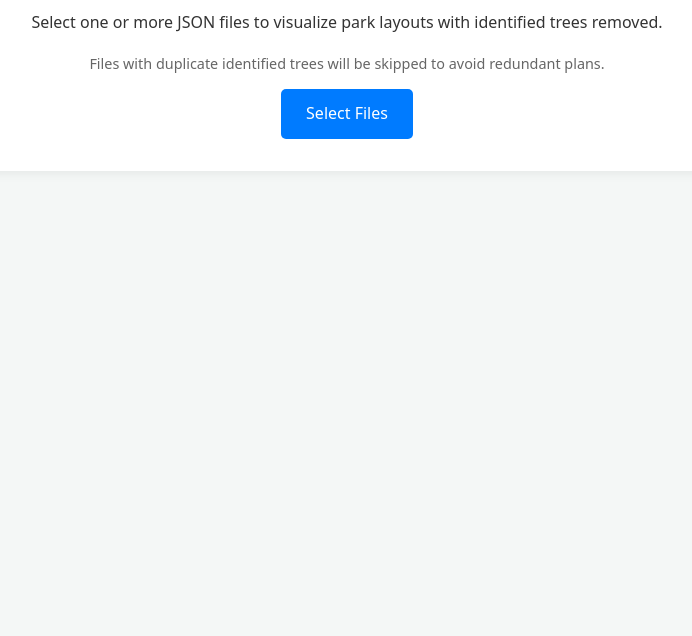
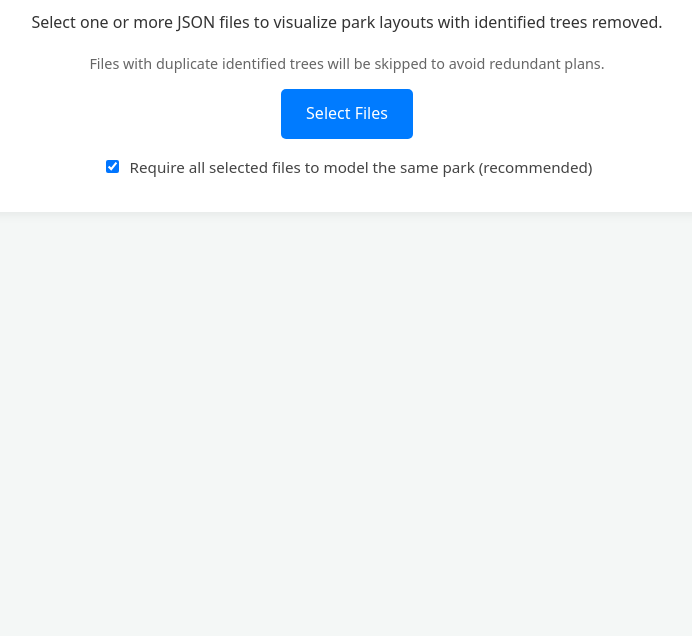
Before and after one commit to 63044k/saag-render, a plain HTML site: page index.html in a window 1280 px wide. Shown: the part 164-800 px from the top of the page, without its empty margins (293-985 px from the left). Drawn offline with Linux system fonts and the light colour scheme.

Commit message:
Require all selected files to model the same park

```diff
--- a/index.html
+++ b/index.html
@@ -81,6 +81,12 @@
             <p style="font-size: 0.9rem; color: #666;">Files with duplicate identified trees will be skipped to avoid redundant plans.</p>
             <label for="file-input" id="file-input-label">Select Files</label>
             <input type="file" id="file-input" accept=".json" multiple>
+            <div style="margin-top: 1rem; font-size: 0.95rem; color: #444;">
+                <label style="display:inline-flex; align-items:center; gap:0.5rem;">
+                    <input type="checkbox" id="check-same-park" checked>
+                    <span>Require all selected files to model the same park (recommended)</span>
+                </label>
+            </div>
         </header>
 
         <main>
```
